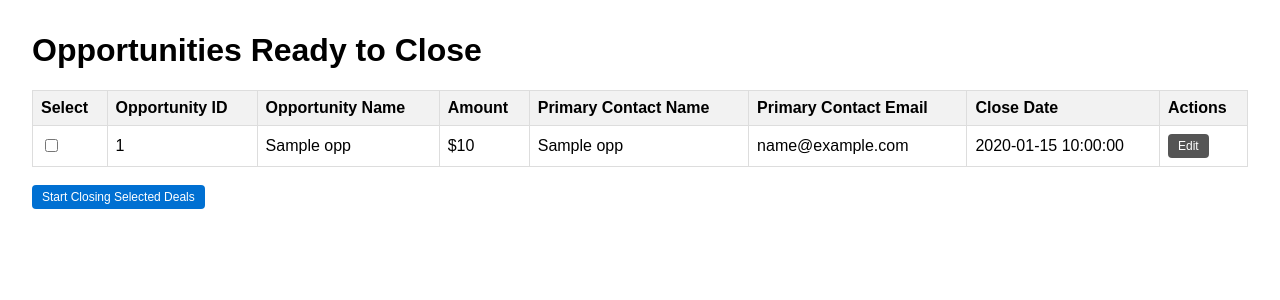
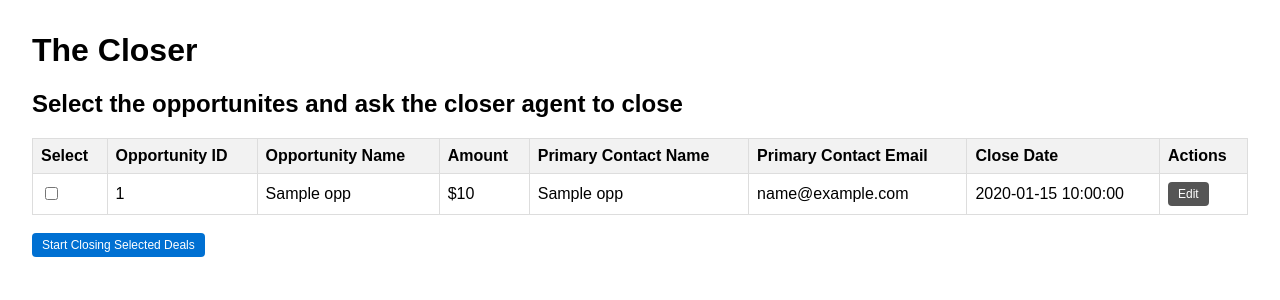
Before and after one commit to abhaynelaturudocusign/Salesforce_Agent, a Flask app: template templates/index.html in a window 1280 px wide. Shown: the top 300 px of the page. Run offline with Flask 3, Linux system fonts and the light colour scheme; the template is opened without the code that fills it: most values are stand-ins (such as "Sample title", 1, 10 or a date in 2020).

Commit message:
Changing text in UI

```diff
--- a/templates/index.html
+++ b/templates/index.html
@@ -2,7 +2,7 @@
 <html lang="en">
 <head>
     <meta charset="UTF-8">
-    <title>Agent Deal Closer</title>
+    <title>The Closer</title>
     <style>
         body { font-family: sans-serif; margin: 2em; }
         table { width: 100%; border-collapse: collapse; }
@@ -22,7 +22,8 @@
     </style>
 </head>
 <body>
-    <h1>Opportunities Ready to Close</h1>
+    <h1>The Closer</h1>
+    <h2>Select the opportunites and ask the closer agent to close</h2>
     <form id="deal-form">
         <table>
             <thead>
```
